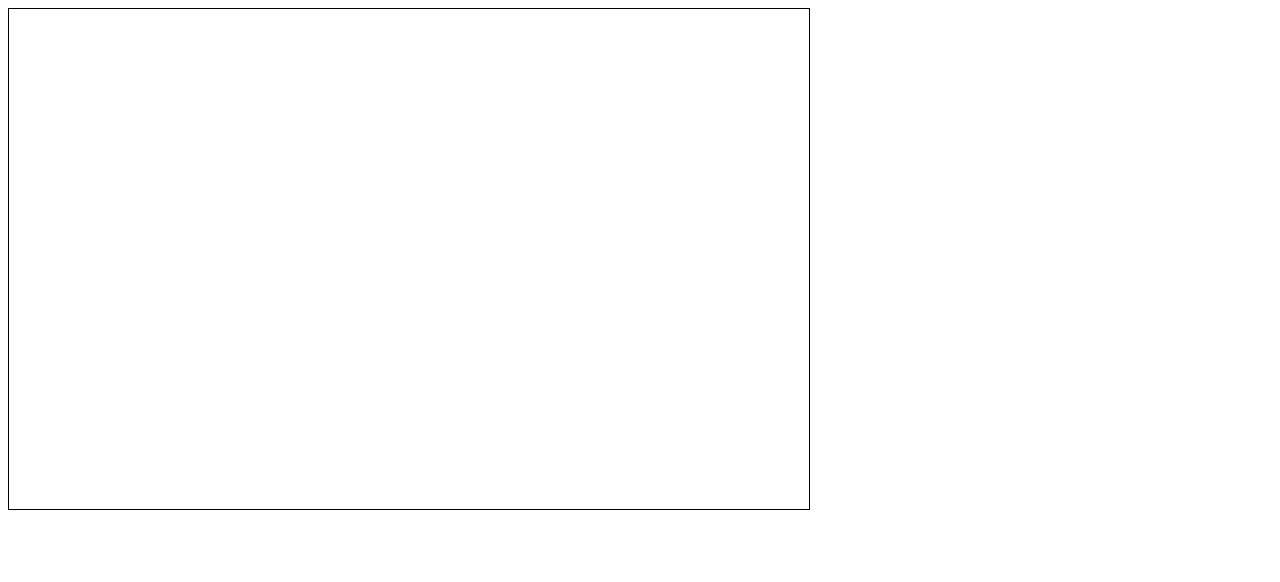
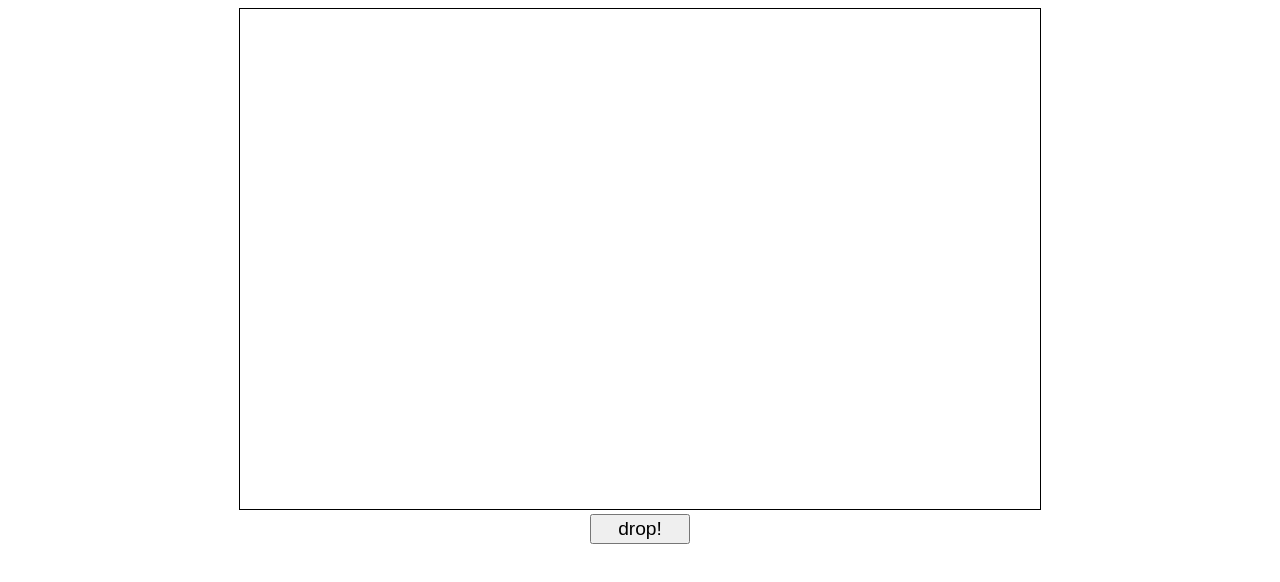
Before and after one commit to asktkhr/vertx_websocket_canvas_sample, a plain HTML site: page web/index.html in a window 1280 px wide. Drawn offline with Linux system fonts and the light colour scheme.

Commit message:
add drop button

```diff
--- a/web/css/style.css
+++ b/web/css/style.css
@@ -1,3 +1,15 @@
+div#content {
+  width: 100%;
+  text-align: center;
+}
+
 canvas#canvas{
   border: 1px solid #000;
+  display: inline-block;
 }
+
+button#drop-btn {
+  width: 100px;
+  height: 30px;
+  font-size: 1.2em;
+}
--- a/web/index.html
+++ b/web/index.html
@@ -6,7 +6,11 @@
  <title>Web Scoket Sample</title>
 </head>
 <body>
-  <canvas id="canvas" width='800px' height='500px'></canvas>
+  <div id="content">
+    <canvas id="canvas" width='800px' height='500px'></canvas>
+    <br />
+    <button id="drop-btn">drop!</button>
+  </div>
   <script type="text/javascript" src="js/sample_obj.js"></script>
   <script type="text/javascript" src="js/main.js"></script>
 </body>
--- a/web/js/main.js
+++ b/web/js/main.js
@@ -66,7 +66,7 @@
         }
     }
 
-    canvas.addEventListener('click', function(e){
+    document.getElementById('drop-btn').addEventListener('click', function(e){
       send("drop");
     });
 })();
```
